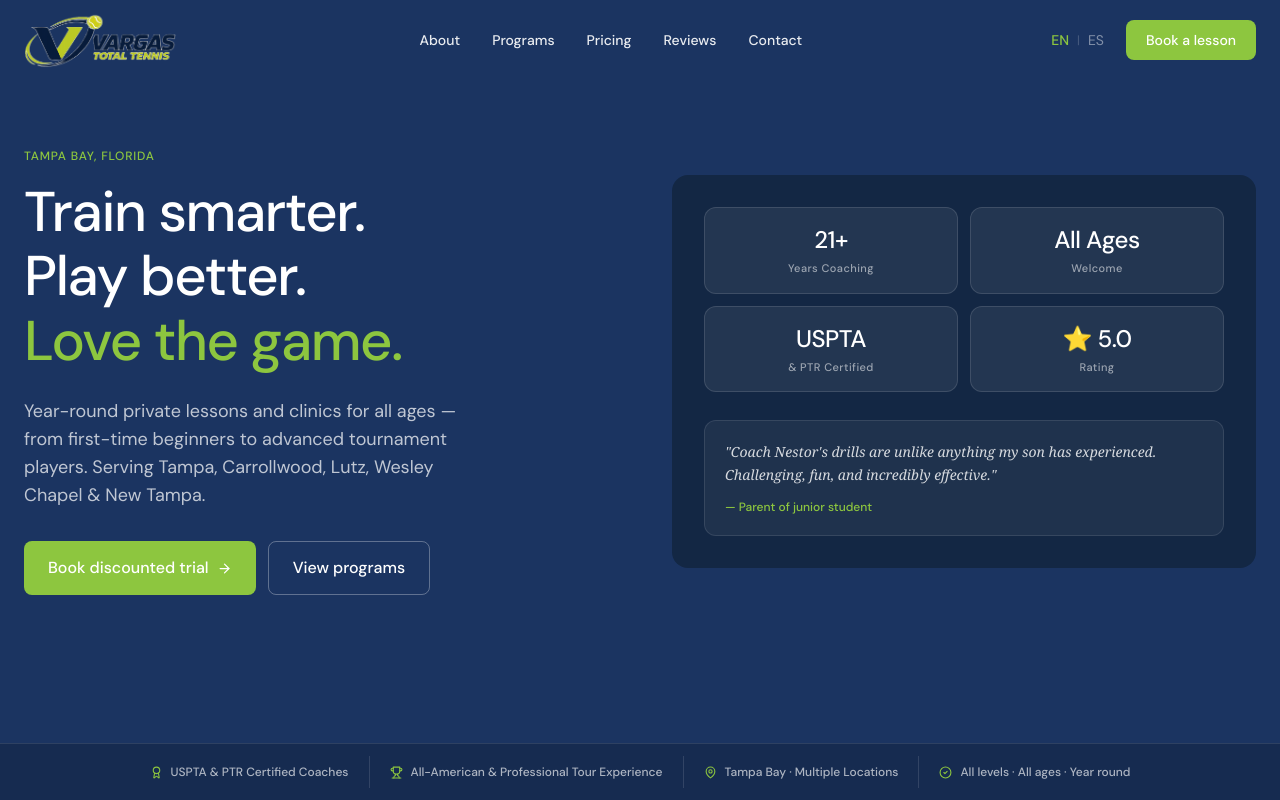
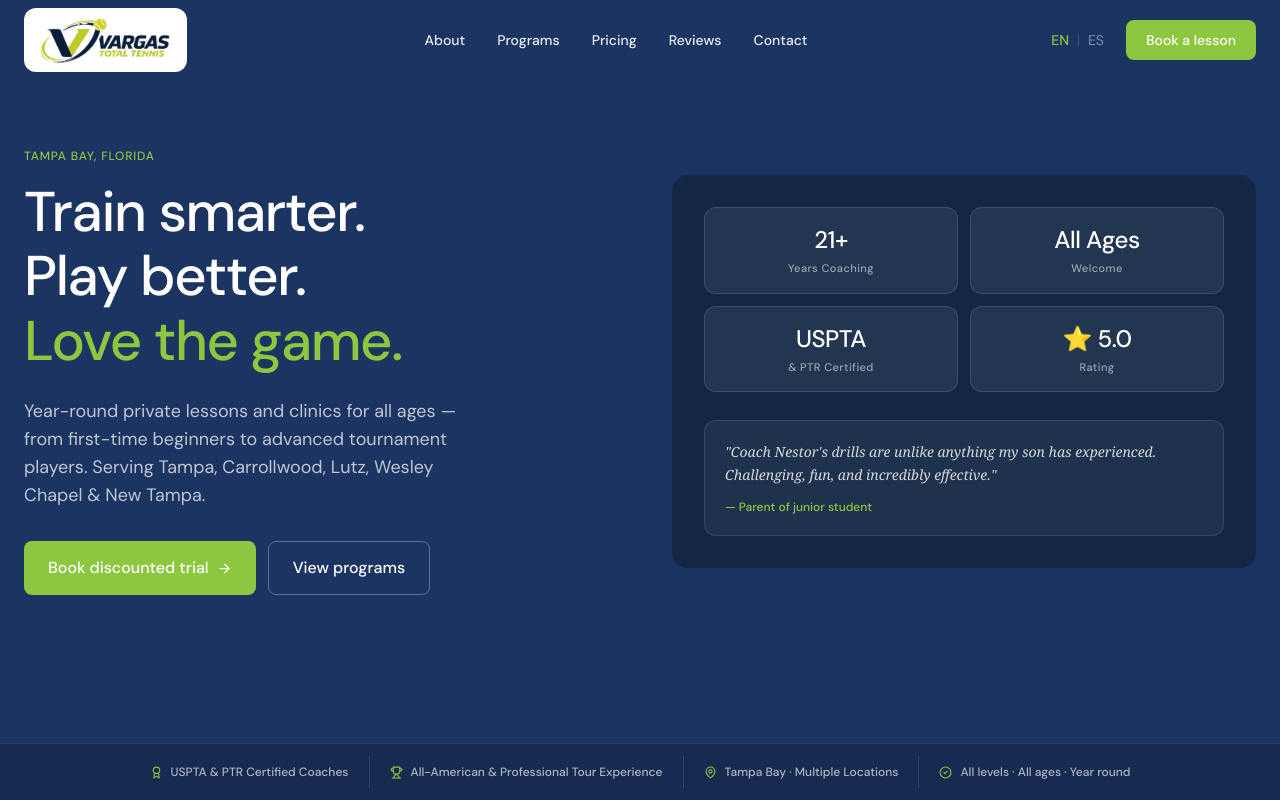
Before and after one commit to vperumalsamy1/vargas-total-tennis, a React (Vite) app: page / in a window 1280 px wide. Shown: the top 800 px of the page. Built offline with nearby package versions, Linux system fonts and the light colour scheme.

Commit message:
Show logo in white pill on transparent nav, bare on scrolled white nav
Navy logo elements disappear on dark hero — pill makes it readable
on both states without needing a second logo export.

Co-Authored-By: Claude Sonnet 4.6 <noreply@anthropic.com>

```diff
--- a/src/components/Navbar.jsx
+++ b/src/components/Navbar.jsx
@@ -67,13 +67,15 @@ export default function Navbar({ content }) {
     >
       <div className="max-w-7xl mx-auto px-6 flex items-center justify-between h-20">
 
-        {/* Logo */}
+        {/* Logo — white pill on dark hero, bare on white scrolled nav */}
         <ScrollLink to="hero" smooth duration={500} className="cursor-pointer flex-shrink-0">
-          <img
-            src={logoColor}
-            alt="Vargas Total Tennis"
-            className="h-14 w-auto"
-          />
+          {scrolled ? (
+            <img src={logoColor} alt="Vargas Total Tennis" className="h-14 w-auto" />
+          ) : (
+            <div className="bg-white rounded-xl px-4 py-2">
+              <img src={logoColor} alt="Vargas Total Tennis" className="h-12 w-auto" />
+            </div>
+          )}
         </ScrollLink>
 
         {/* Desktop nav links */}
```
